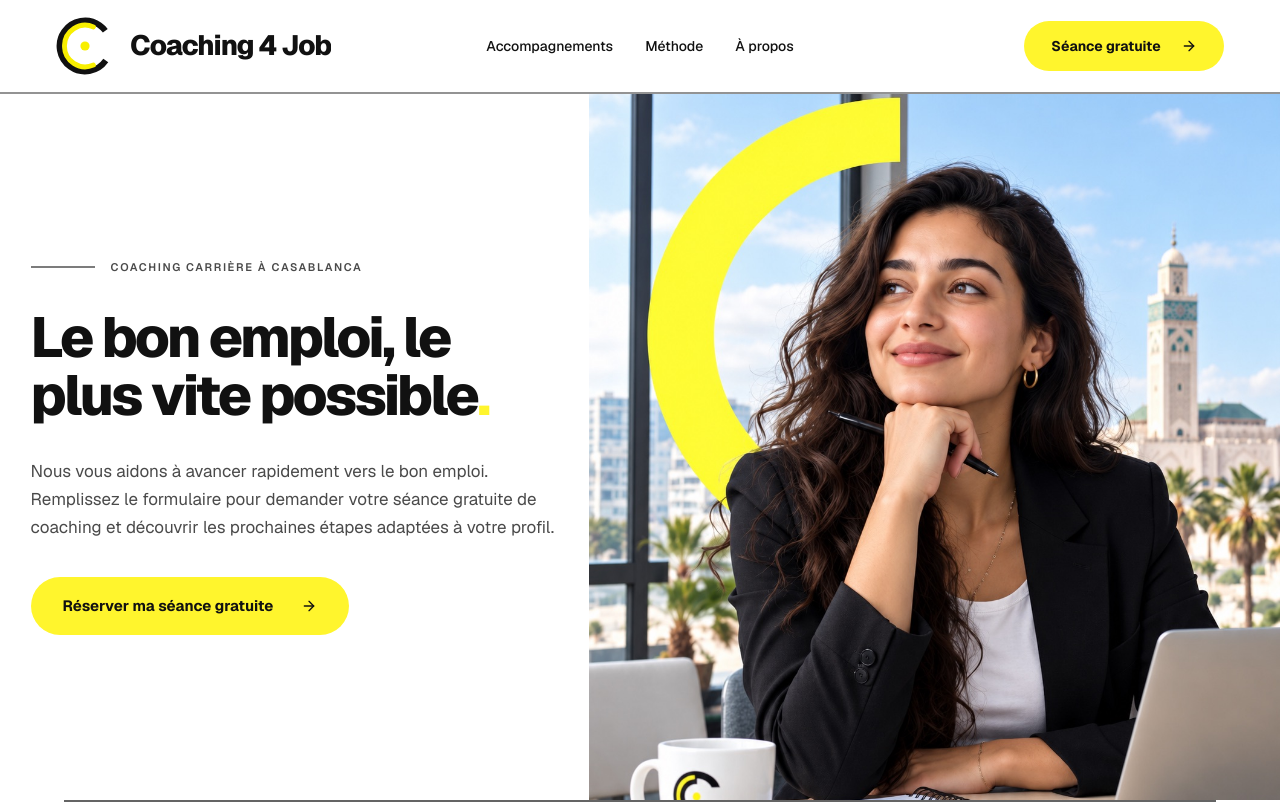
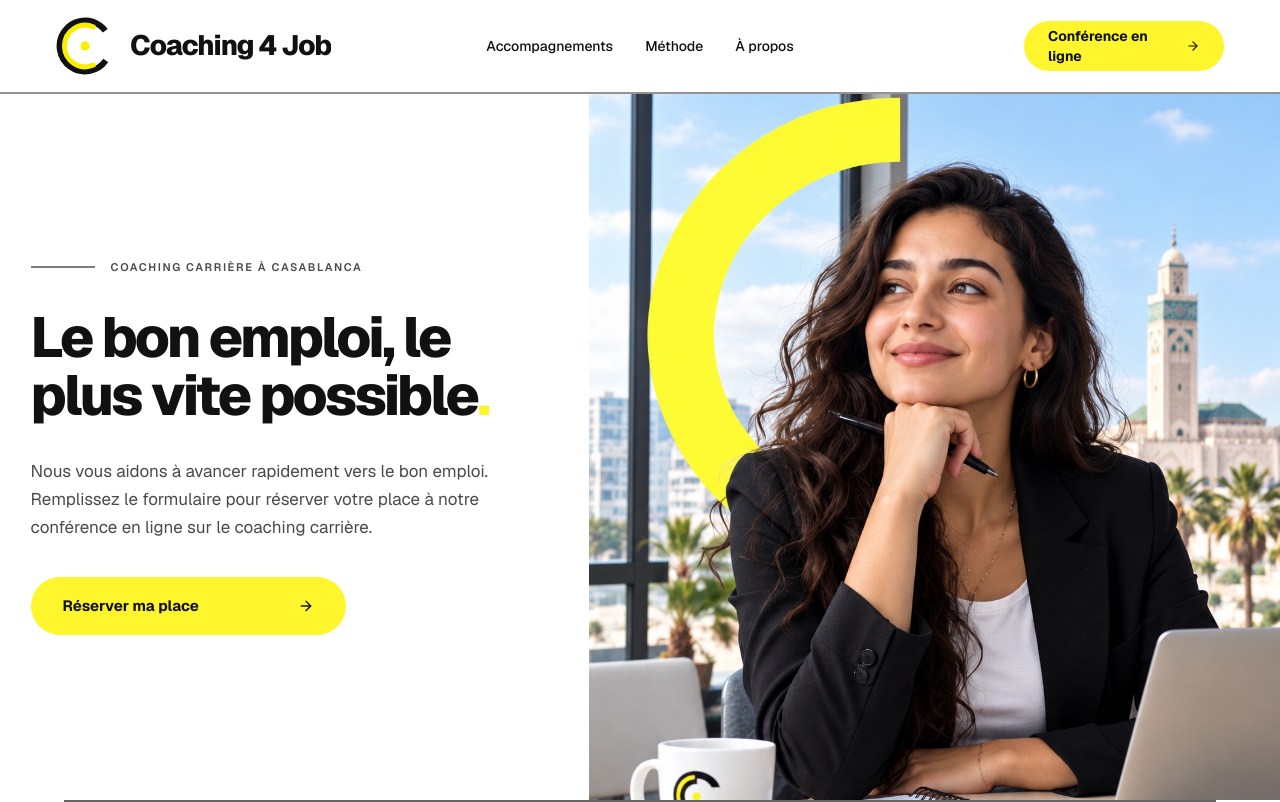
Before and after one commit to Hicham2115/Coaching4Job-, a Next.js app: page / in a window 1280 px wide. Shown: the top 802 px of the page. Built offline with nearby package versions, Linux system fonts and the light colour scheme.

Commit message:
your message

```diff
--- a/app/layout.tsx
+++ b/app/layout.tsx
@@ -17,7 +17,7 @@ const geistMono = Geist_Mono({
 export const metadata: Metadata = {
   title: "Le bon emploi rapidement | Coaching 4 Job Casablanca",
   description:
-    "Demandez votre séance gratuite de coaching carrière à Casablanca et avancez vers le bon emploi le plus vite possible.",
+    "Réservez votre place à notre conférence en ligne sur le coaching carrière et découvrez comment avancer vers le bon emploi le plus vite possible.",
 };
 
 export default function RootLayout({ children }: LayoutProps<"/">) {
--- a/components/comp-577.tsx
+++ b/components/comp-577.tsx
@@ -43,7 +43,7 @@ export default function Component() {
           </NavigationMenuList>
         </NavigationMenu>
         <Link className="ml-auto inline-flex h-10 shrink-0 items-center justify-center gap-3 rounded-full bg-brand-yellow px-4 text-xs font-bold text-brand-ink transition-transform hover:-translate-y-0.5 xl:h-[50px] xl:w-[200px] xl:gap-5 xl:px-6 xl:text-sm" href="#contact">
-          <span className="hidden sm:inline">Séance gratuite</span><span className="sm:hidden">Séance</span>
+          <span className="hidden sm:inline">Conférence en ligne</span><span className="sm:hidden">Conférence</span>
           <ArrowRight aria-hidden="true" className="size-4" />
         </Link>
       </div>
--- a/components/contact-form.tsx
+++ b/components/contact-form.tsx
@@ -42,13 +42,13 @@ export default function ContactForm() {
         <div>
           <p className="mb-5 flex items-center gap-3 text-xs font-semibold uppercase tracking-[0.16em] text-brand-muted sm:text-sm">
             <span aria-hidden="true" className="h-[2px] w-12 bg-brand-ink/55" />
-            Inscription à la séance gratuite
+            Inscription à la conférence en ligne
           </p>
           <h2 className="max-w-[500px] text-[clamp(2.2rem,4vw,3.6rem)] font-bold leading-[1.04] tracking-[-0.045em] text-brand-ink">
-            Votre séance gratuite de coaching<span className="text-brand-yellow">.</span>
+            Réservez votre place à la conférence<span className="text-brand-yellow">.</span>
           </h2>
           <p className="mt-5 max-w-[440px] text-base leading-7 text-brand-muted sm:text-lg">
-            Remplissez vos informations pour demander votre séance gratuite. Nous vous contacterons pour confirmer les détails et vous aider à avancer vers le bon emploi, le plus vite possible.
+            Remplissez vos coordonnées pour réserver votre place à la conférence en ligne sur le coaching carrière. Vous pourrez y découvrir comment avancer vers le bon emploi, le plus vite possible.
           </p>
           <a className="mt-6 inline-flex items-center gap-2 text-sm font-semibold text-brand-ink" href="tel:+212661138432">
             +212 661 138 432
@@ -143,10 +143,10 @@ export default function ContactForm() {
           </div>
           <div className="mt-6 flex flex-col items-start gap-3 sm:flex-row sm:items-center sm:justify-between">
             <p aria-live="polite" className="text-sm text-brand-muted">
-              {sent ? "WhatsApp s’ouvre avec votre demande prête à envoyer." : "Vos informations serviront à demander votre séance gratuite de coaching."}
+              {sent ? "WhatsApp s’ouvre avec vos informations prêtes à envoyer." : "Vos informations serviront à réserver votre place à la conférence en ligne."}
             </p>
             <button className="inline-flex min-h-13 shrink-0 items-center gap-4 bg-brand-yellow px-6 text-sm font-semibold text-brand-ink shadow-[0_6px_18px_rgba(17,17,17,0.08)] transition-all hover:-translate-y-0.5 hover:shadow-[0_10px_24px_rgba(17,17,17,0.14)] focus-visible:outline-2 focus-visible:outline-offset-2 focus-visible:outline-brand-ink sm:text-base" type="submit">
-              Envoyer ma demande sur WhatsApp
+              Envoyer mes informations sur WhatsApp
               <ArrowRight aria-hidden="true" className="size-4" />
             </button>
           </div>
--- a/components/hero.tsx
+++ b/components/hero.tsx
@@ -14,10 +14,10 @@ export default function Hero() {
           Le bon emploi, le plus vite possible<span className="text-brand-yellow">.</span>
         </h1>
         <p className="hero-enter hero-enter-3 mt-7 max-w-[540px] text-[15px] leading-7 text-brand-muted sm:text-base lg:mt-8 lg:text-[17px]">
-          Nous vous aidons à avancer rapidement vers le bon emploi. Remplissez le formulaire pour demander votre séance gratuite de coaching et découvrir les prochaines étapes adaptées à votre profil.
+          Nous vous aidons à avancer rapidement vers le bon emploi. Remplissez le formulaire pour réserver votre place à notre conférence en ligne sur le coaching carrière.
         </p>
         <Link href="#contact" className="hero-enter hero-enter-4 mt-5 inline-flex min-h-12 w-full items-center justify-between gap-7 rounded-full bg-brand-yellow px-6 text-sm font-bold text-brand-ink transition-transform hover:-translate-y-0.5 sm:mt-6 sm:w-auto sm:min-w-[290px] lg:mt-9 lg:min-h-[58px] lg:min-w-[315px] lg:px-8 lg:text-[15px]">
-          Réserver ma séance gratuite
+          Réserver ma place
           <ArrowRight aria-hidden="true" className="size-4" />
         </Link>
       </section>
--- a/components/landing-sections.tsx
+++ b/components/landing-sections.tsx
@@ -121,7 +121,7 @@ export default function LandingSections() {
                 href="#contact"
                 className="mt-8 inline-flex min-h-[62px] w-full items-center justify-center gap-3 whitespace-nowrap rounded-full bg-brand-yellow px-4 text-sm font-semibold text-brand-ink transition-transform hover:-translate-y-0.5 sm:w-auto sm:justify-between sm:gap-8 sm:px-8 sm:text-lg"
               >
-                Demander ma séance gratuite
+                Réserver ma place à la conférence
                 <ArrowRight aria-hidden="true" className="size-4" />
               </Link>
             </div>
@@ -262,7 +262,7 @@ export default function LandingSections() {
               href="#contact"
               className="mt-8 inline-flex min-h-12 items-center gap-5 bg-brand-yellow px-6 text-sm font-semibold text-brand-ink shadow-[0_8px_24px_rgba(17,17,17,0.12)] transition-transform hover:-translate-y-0.5 sm:min-h-14 sm:px-8 sm:text-base"
             >
-              Demander ma séance gratuite
+              Réserver ma place à la conférence
               <ArrowRight aria-hidden="true" className="size-5" />
             </Link>
           </div>
```
